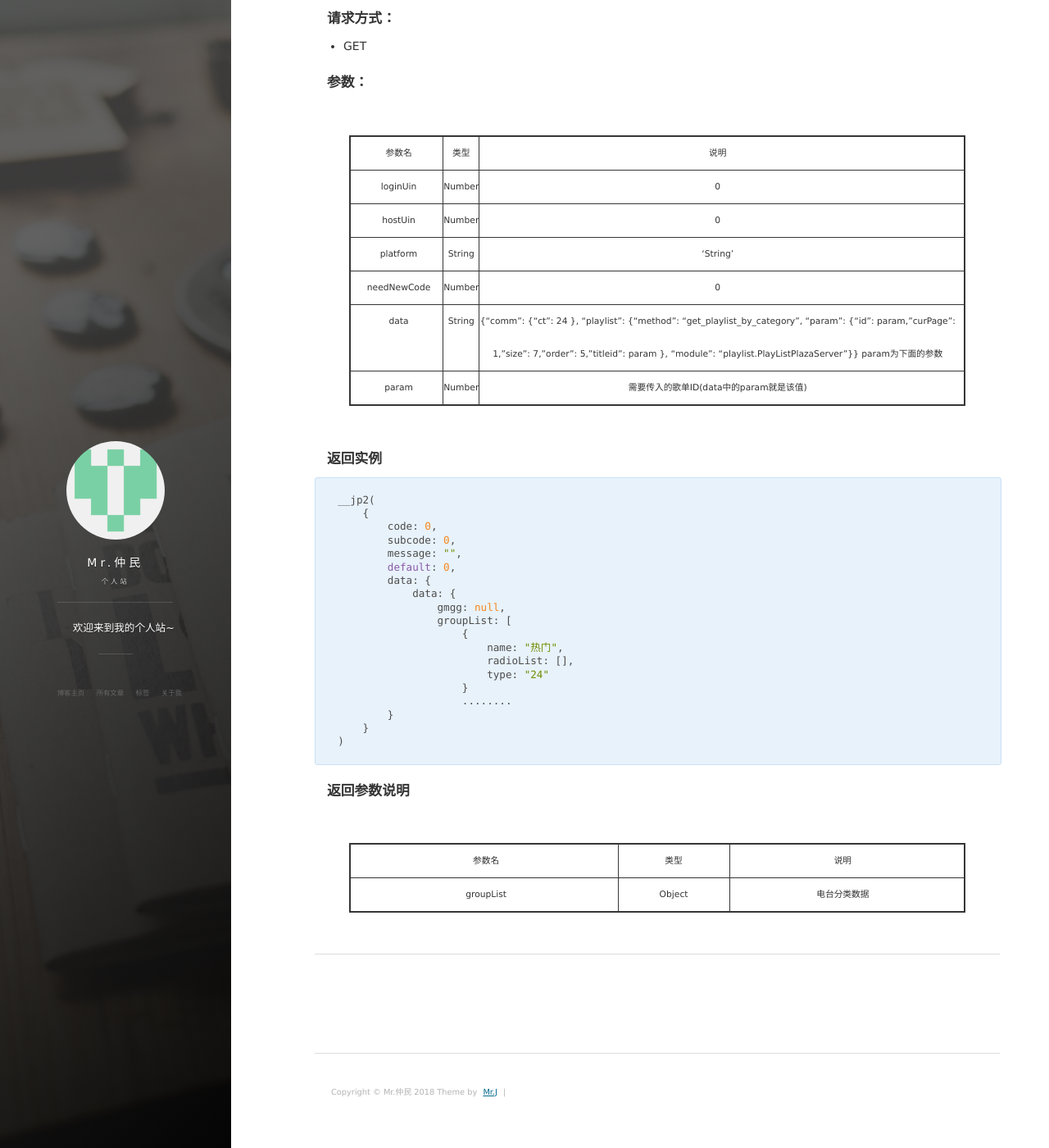
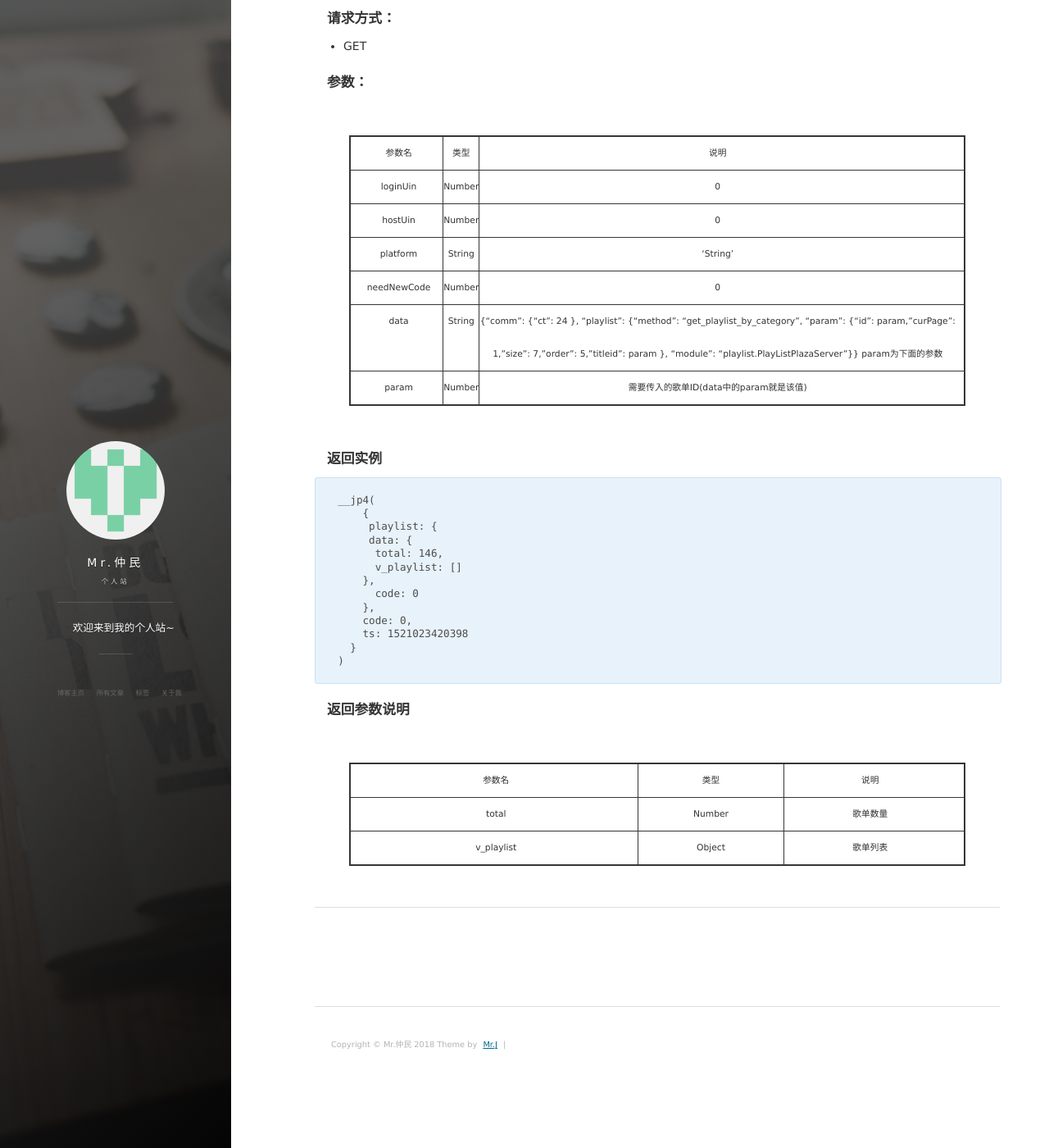
Before and after one commit to qq282126990/qq282126990.github.com, a Jekyll site: the page built from _posts/2018-02-20-20.md, in a window 1280 px wide and 1400 px high, scrolled down 3617 px. Shown: the whole window at 82% size. Built offline with Jekyll 4.4.1, drawn with Linux system fonts in a browser that asks for light colours; nearby versions of some CDN libraries.

Commit message:
no message

````diff
--- a/_posts/2018-02-20-20.md
+++ b/_posts/2018-02-20-20.md
@@ -146,28 +146,23 @@ https://u.y.qq.com/cgi-bin/musicu.fcg?inCharset=utf-8&outCharset=utf-8&g_tk=3316
 #### **返回实例**
 
 ```html
-__jp2(
+__jp4(
     {
-        code: 0,
-        subcode: 0,
-        message: "",
-        default: 0,
-        data: {
-            data: {
-                gmgg: null,
-                groupList: [
-                    {
-                        name: "热门",
-                        radioList: [],
-                        type: "24"
-                    }
-                    ........
-        }
-    }
+     playlist: {
+     data: {
+      total: 146,
+      v_playlist: []
+    },
+      code: 0
+    },
+    code: 0,
+    ts: 1521023420398
+  }
 )
 ```
 
 #### **返回参数说明**
 
 |参数名|类型|说明|
-|groupList|Object|电台分类数据|
+|total|Number|歌单数量|
+|v_playlist|Object|歌单列表|
--- a/css/main.css
+++ b/css/main.css
@@ -772,6 +772,7 @@ hr {
 .btn-mobile-menu {
     display: none;
     position: fixed;
+    top: -1px;
     z-index: 9999;
     width: 100%;
     height: 40px;
````
